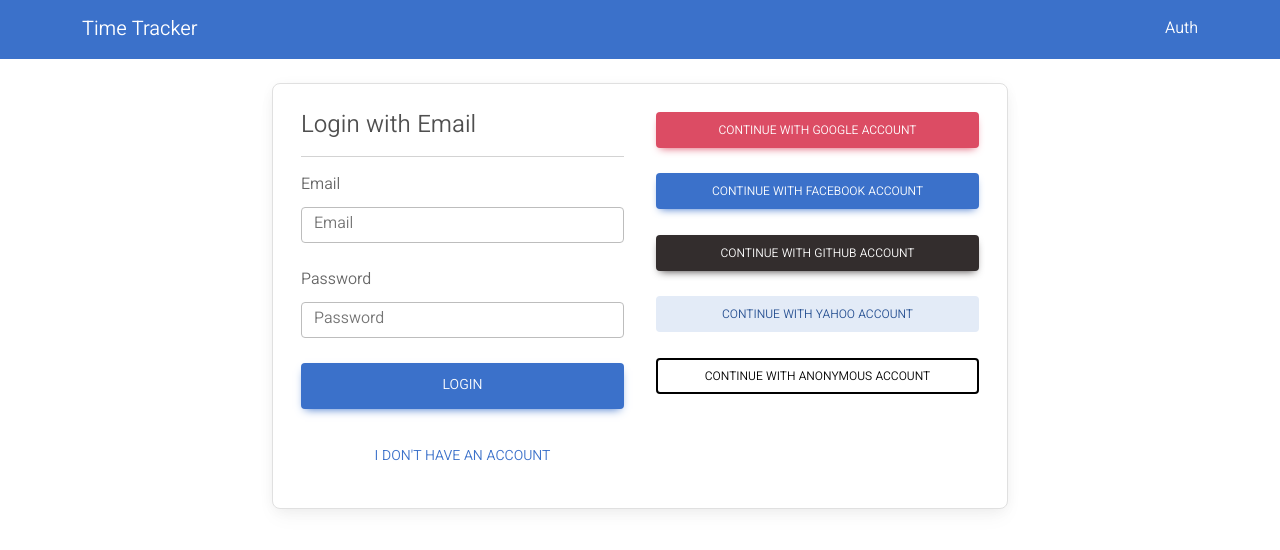
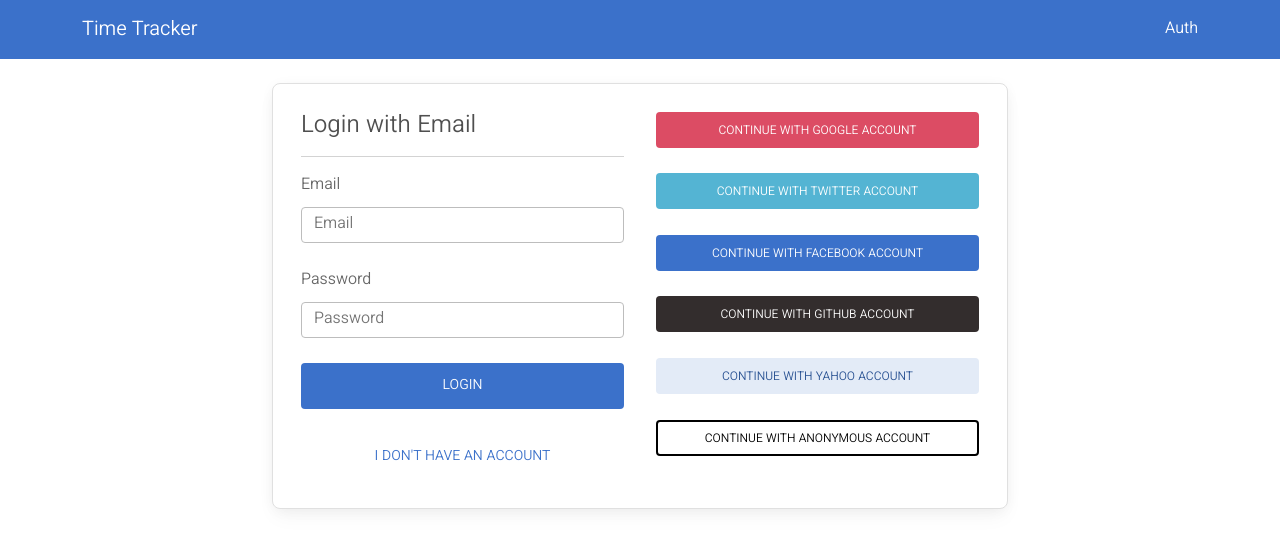
Before and after one commit to BlackIQ/TimeTracker-React, a React (Create React App) app: page /auth in a window 1280 px wide. Shown: the top 550 px of the page. Built offline with nearby package versions, Linux system fonts and the light colour scheme; no server answers.

Commit message:
Removed shadows

```diff
--- a/src/components/auth.jsx
+++ b/src/components/auth.jsx
@@ -50,7 +50,7 @@
                                                     <label className='form-label' htmlFor='password'>Password</label>
                                                     <input type='password' id='password' className='form-control' placeholder='Password' onChange={e => setPassword(e.target.value)}/>
                                                     <br/>
-                                                    <button type='submit' className='btn btn-lg btn-primary w-100'>Login</button>
+                                                    <button type='submit' className='btn btn-lg btn-primary shadow-0 w-100'>Login</button>
                                                     <br/>
                                                     <br/>
                                                     <button type='button' onClick={() => setForm(false)} className='btn btn-lg btn-link w-100 text-primary'>I don't have an account</button>
@@ -65,7 +65,7 @@
                                                     <label className='form-label' htmlFor='password'>Password</label>
                                                     <input type='password' id='password' className='form-control' placeholder='Password' onChange={e => setPassword(e.target.value)}/>
                                                     <br/>
-                                                    <button type='submit' className='btn btn-lg btn-primary w-100'>Create</button>
+                                                    <button type='submit' className='btn btn-lg btn-primary shadow-0 w-100'>Create</button>
                                                     <br/>
                                                     <br/>
                                                     <button type='button' onClick={() => setForm(true)} className='btn btn-lg btn-link w-100 text-primary'>I have an account</button>
@@ -75,19 +75,22 @@
                                 </div>
                                 <div className="col-md-6">
                                     <div className="m-1">
-                                        <button onClick={() => googleAuth()} className='btn btn-danger w-100'>Continue with Google account</button>
+                                        <button onClick={() => googleAuth()} className='btn btn-danger shadow-0 w-100'>Continue with Google account</button>
                                         <br/>
                                         <br/>
-                                        <button onClick={() => facebookAuth()} className='btn btn-primary w-100'>Continue with Facebook account</button>
+                                        <button onClick={() => facebookAuth()} className='btn btn-info shadow-0 w-100'>Continue with Twitter account</button>
                                         <br/>
                                         <br/>
-                                        <button onClick={() => githubAuth()} className='btn btn-dark w-100'>Continue with Github account</button>
+                                        <button onClick={() => facebookAuth()} className='btn btn-primary shadow-0 w-100'>Continue with Facebook account</button>
                                         <br/>
                                         <br/>
-                                        <button onClick={() => yahooAuth()} className='btn btn-secondary w-100'>Continue with Yahoo account</button>
+                                        <button onClick={() => githubAuth()} className='btn btn-dark shadow-0 w-100'>Continue with Github account</button>
                                         <br/>
                                         <br/>
-                                        <button onClick={() => anonAuth()} className='btn btn-outline-black w-100'>Continue with Anonymous account</button>
+                                        <button onClick={() => yahooAuth()} className='btn btn-secondary shadow-0 w-100'>Continue with Yahoo account</button>
+                                        <br/>
+                                        <br/>
+                                        <button onClick={() => anonAuth()} className='btn btn-outline-black shadow-0 w-100'>Continue with Anonymous account</button>
                                     </div>
                                 </div>
                             </div>
```
